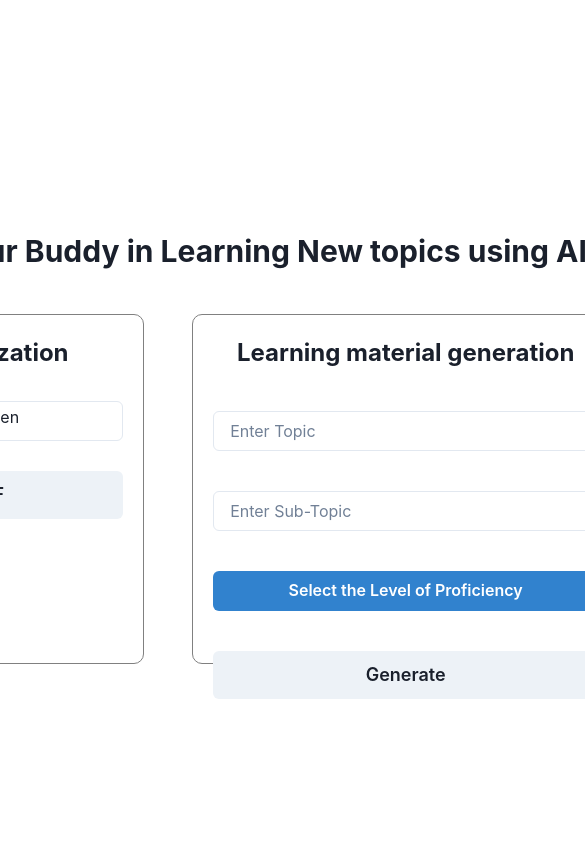
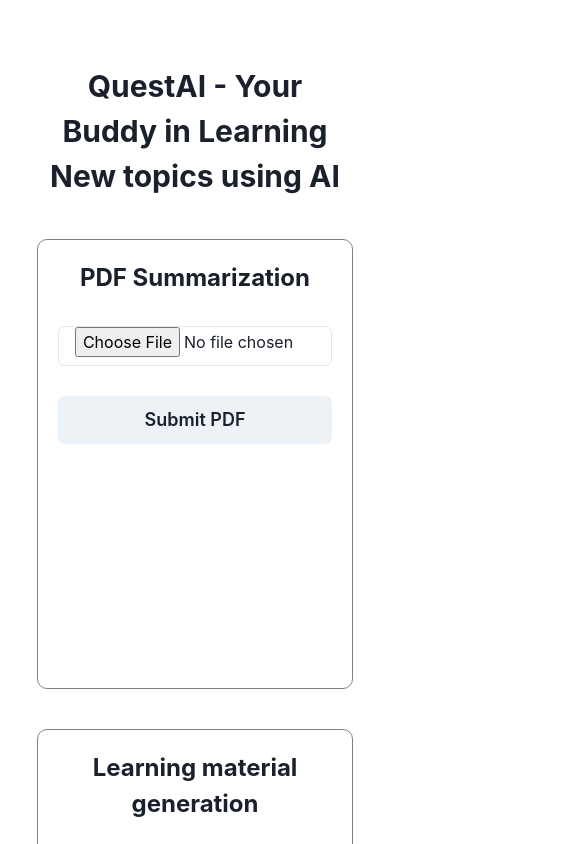
Before and after one commit to dedsecrattle/QuestAI, a React (Vite) app: page / in a window 390 px wide. Shown: the top 844 px of the page, 585 px wide, since content can reach past the window. Built offline with nearby package versions, Linux system fonts and the light colour scheme.

Commit message:
responsiveUI

```diff
--- a/src/pages/HomePage.jsx
+++ b/src/pages/HomePage.jsx
@@ -90,10 +90,12 @@ function HomePage (){
     return (
         <Box
             display="flex"
+            flexDirection={{ base: "column", md: "row" }}
             justifyContent="center"
             alignItems="center"
-            height="100vh"
+            minHeight="100vh"
             p={4}
+            overflow="auto"
         >
             {isLoading ? (
                 <>
@@ -106,11 +108,11 @@ function HomePage (){
             <Flex mb={4}>
                 <Stack direction={"column"} justifyContent={"center"} spacing={10}>
                     <Text as={"b"} fontSize={'3xl'}> QuestAI - Your Buddy in Learning New topics using AI</Text>
-                <Stack direction={"row"} justifyContent={"center"} spacing={10}>
+                <Stack direction={{ base: "column", md: "row" }} justifyContent={"center"} spacing={10}>
                 <Box
                     mr={2}
-                    width="500px"
-                    height="350px"
+                    width={{ base: "100%", md: "500px" }}
+                    height="450px"
                     border="1px solid grey"
                     borderRadius="10px"
                     padding="20px"
@@ -128,8 +130,8 @@ function HomePage (){
                 </Box>
                 <Box
                     mr={2}
-                    width="65%"
-                    height="350px"
+                    width={["100%", "75%", "65%"]}
+                    height="450px"
                     border="1px solid grey"
                     borderRadius="10px"
                     padding="20px"
@@ -149,10 +151,10 @@ function HomePage (){
                             mr={2}
                         />
                         <Menu>
-                            <MenuButton as={Button} colorScheme="blue">
+                            <MenuButton as={Button} colorScheme="blue" width="full">
                                 {level}
                             </MenuButton>
-                            <MenuList>
+                            <MenuList rootProps={{ width: "34%" }}>
                                 <MenuItem value="HighSchool" onClick={() => handleSelection('Highschool')}>
                                     HighSchool
                                 </MenuItem>
```
